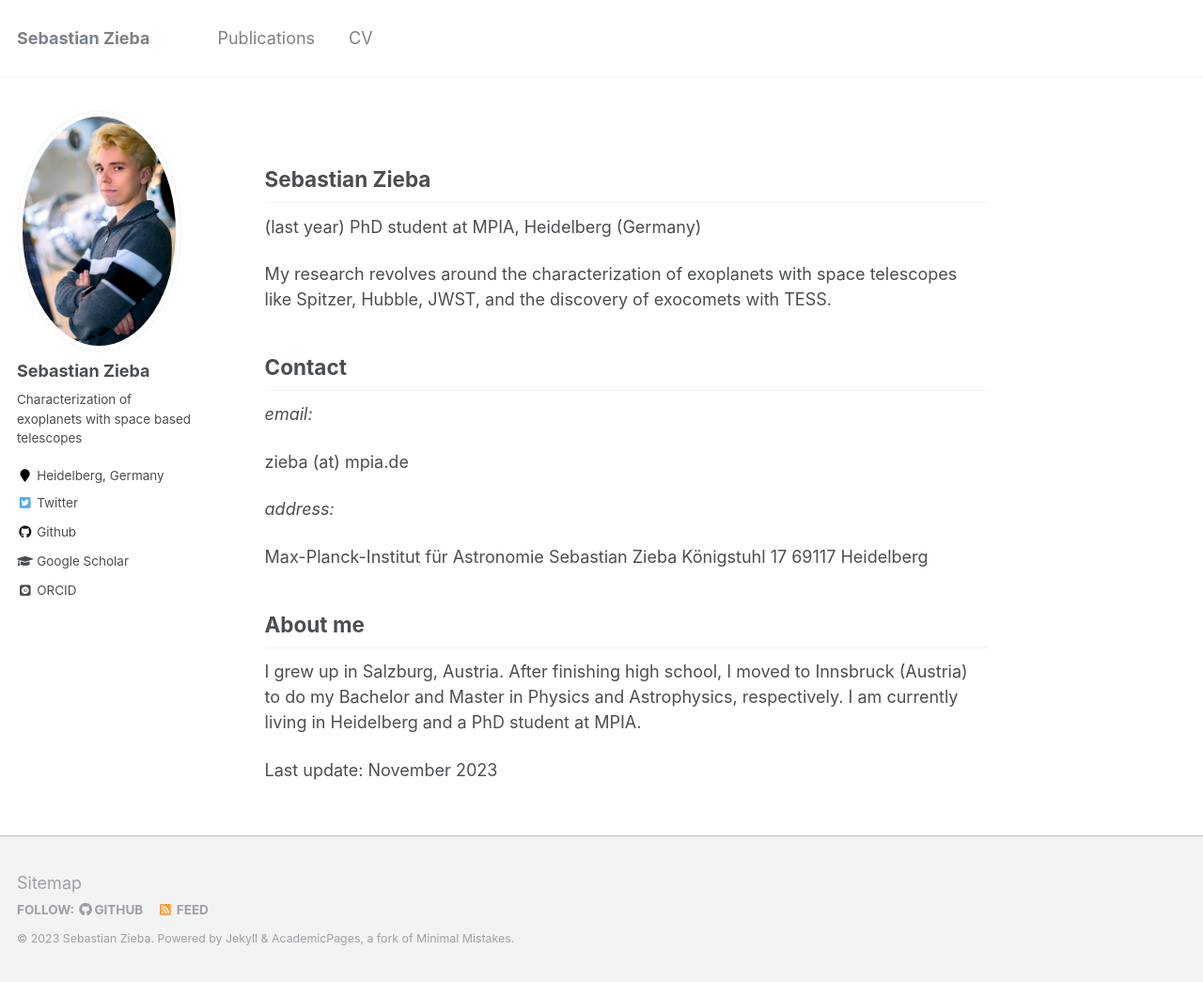
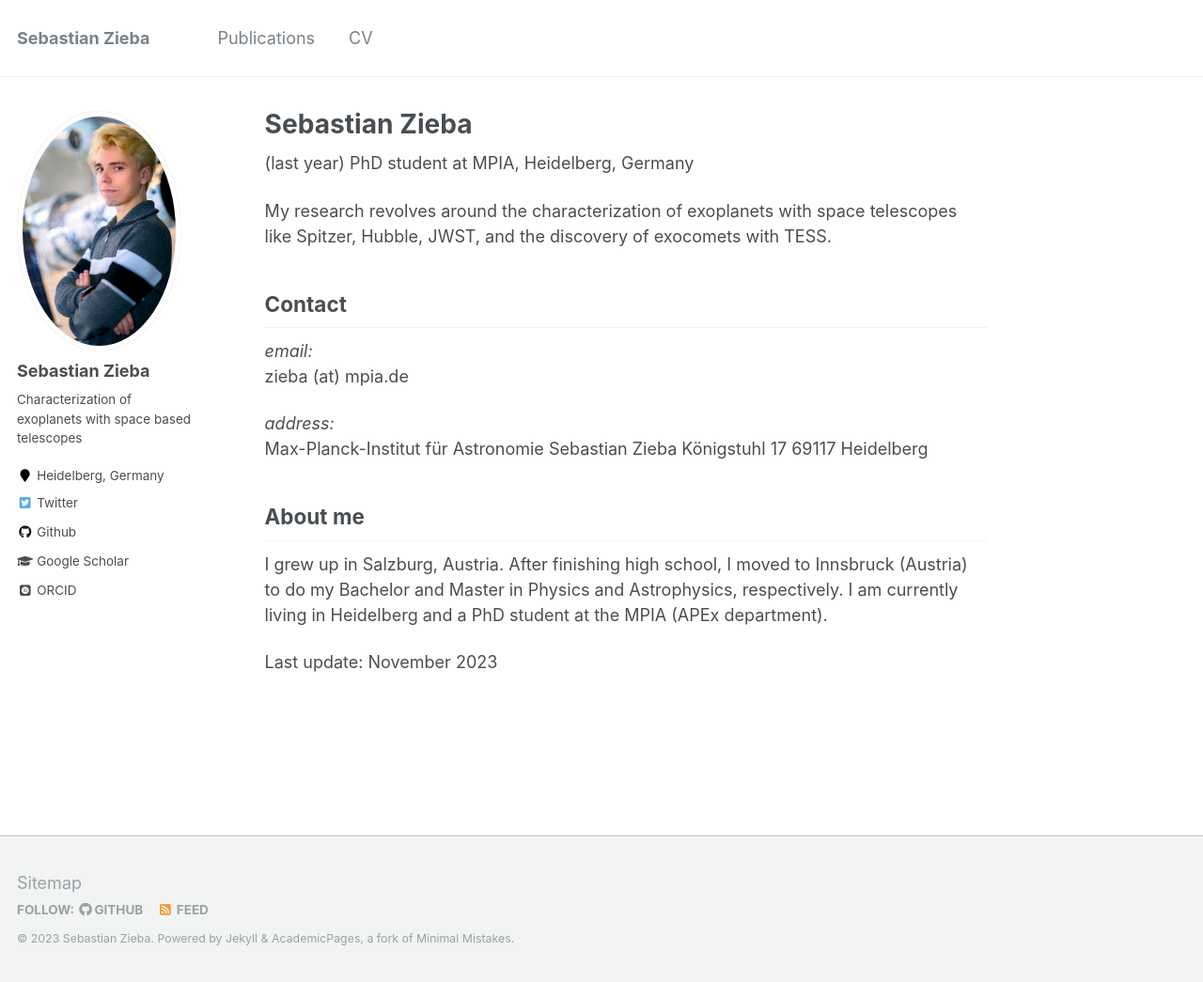
Before and after one commit to sebastian-zieba/sebastian-zieba.github.io, a Jekyll site: the page built from _pages/about.md, in a window 1280 px wide and 1045 px high. Shown: the whole window at 94% size. Built offline with Jekyll 4.4.1, drawn with Linux system fonts in a browser that asks for light colours; some web fonts are replaced.

Commit message:
updating about

```diff
--- a/_config.yml
+++ b/_config.yml
@@ -11,7 +11,7 @@
 title_separator          : "-"
 name                     : &name "Sebastian Zieba"
 description              : &description "PhD student at the Max Planck Institute for Astronomy"
-url                      : https://sebastian-zieba.github.io/ # the base hostname & protocol for your site e.g. "https://mmistakes.github.io"
+url                      : https://sebastian-zieba.github.io # the base hostname & protocol for your site e.g. "https://mmistakes.github.io"
 baseurl                  : "" # the subpath of your site, e.g. "/blog"
 repository               : "sebastian-zieba/sebastian-zieba.github.io"
 teaser                   :  # filename of teaser fallback teaser image placed in /images/, .e.g. "500x300.png"
--- a/_pages/about.md
+++ b/_pages/about.md
@@ -19,11 +16,9 @@
 -------
 
 *email:*
-
 zieba (at) mpia.de
 
-*address:*
-
+*address:*<br>
 Max-Planck-Institut für Astronomie
 Sebastian Zieba
 Königstuhl 17
@@ -32,6 +27,6 @@
 About me
 --------
 
-I grew up in Salzburg, Austria. After finishing high school, I moved to Innsbruck (Austria) to do my Bachelor and Master in Physics and Astrophysics, respectively. I am currently living in Heidelberg and a PhD student at MPIA.
+I grew up in Salzburg, Austria. After finishing high school, I moved to Innsbruck (Austria) to do my Bachelor and Master in Physics and Astrophysics, respectively. I am currently living in Heidelberg and a PhD student at the MPIA (APEx department).
 
 Last update: November 2023
```
Also changed, not shown: other parts of _pages/about.md (+2 -5 lines).
